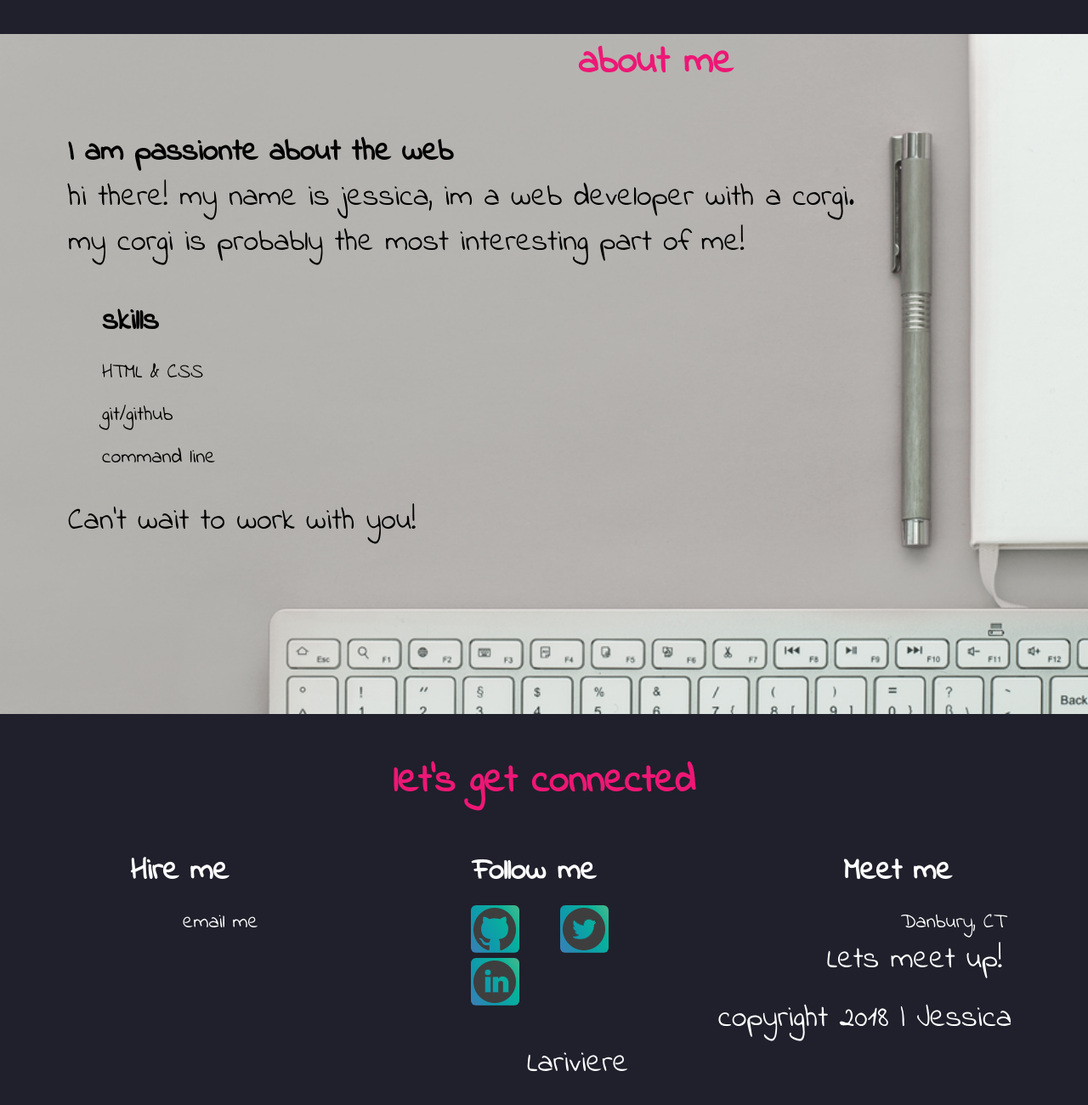
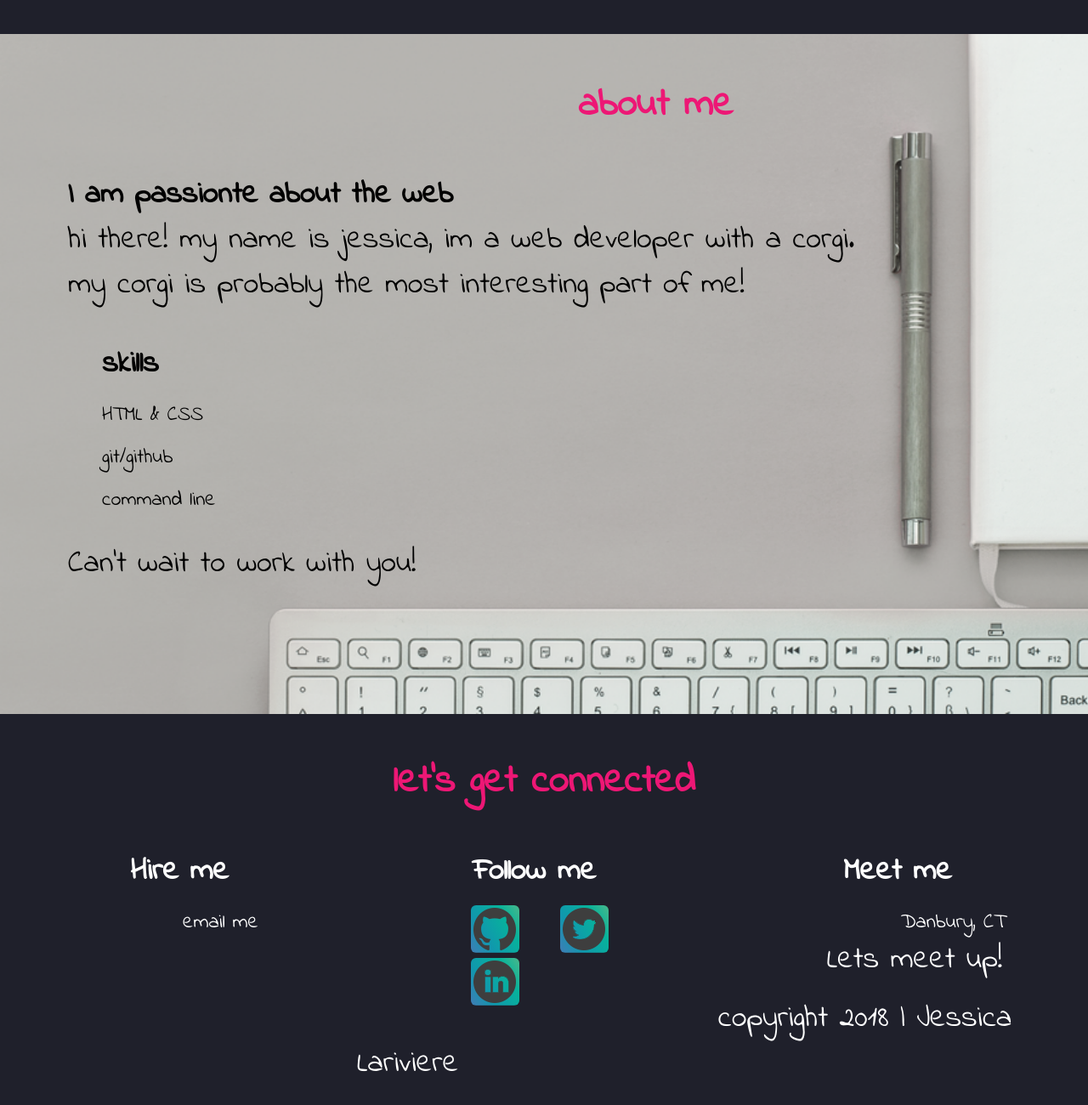
Before and after one commit to Jessica-Lariviere/Portfolio-site, a plain HTML site: page index.html in a window 1280 px wide. Shown: the part 2788-4088 px from the top of the page at 85% size. Drawn offline with Linux system fonts and the light colour scheme.

Commit message:
gave about h3 top padding, centered copyright

```diff
--- a/css/main.css
+++ b/css/main.css
@@ -231,7 +231,8 @@ h4, p{
 
 #about h3{
 	text-align:left;
-	padding-left: 600px
+	padding-left: 600px;
+	padding-top: 50px;
 }
 
 #about li{
@@ -326,5 +327,5 @@ footer li{
 
 #copyright p{
 	text-align: left;
-	padding-left: 580px;
+	padding-left: 380px;
 }
```
